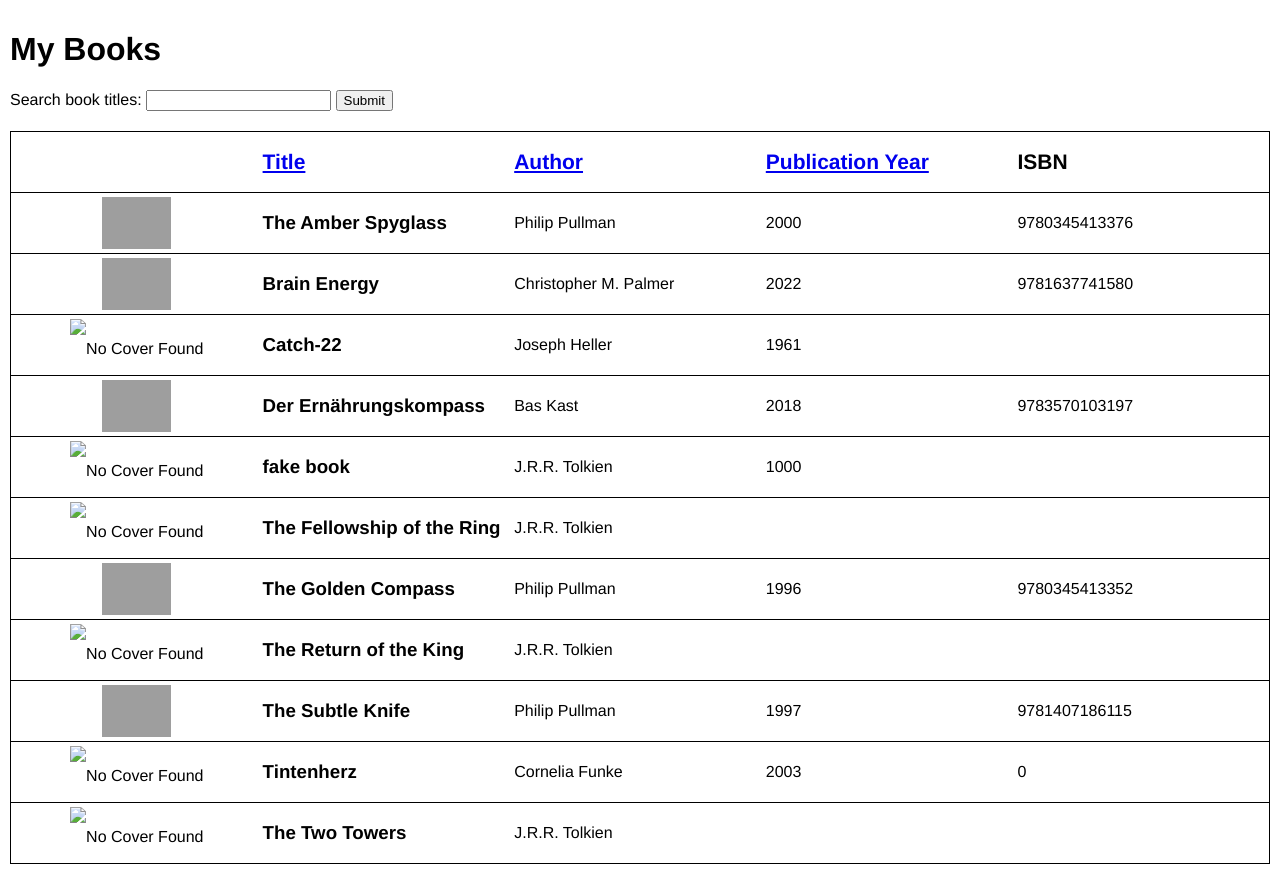
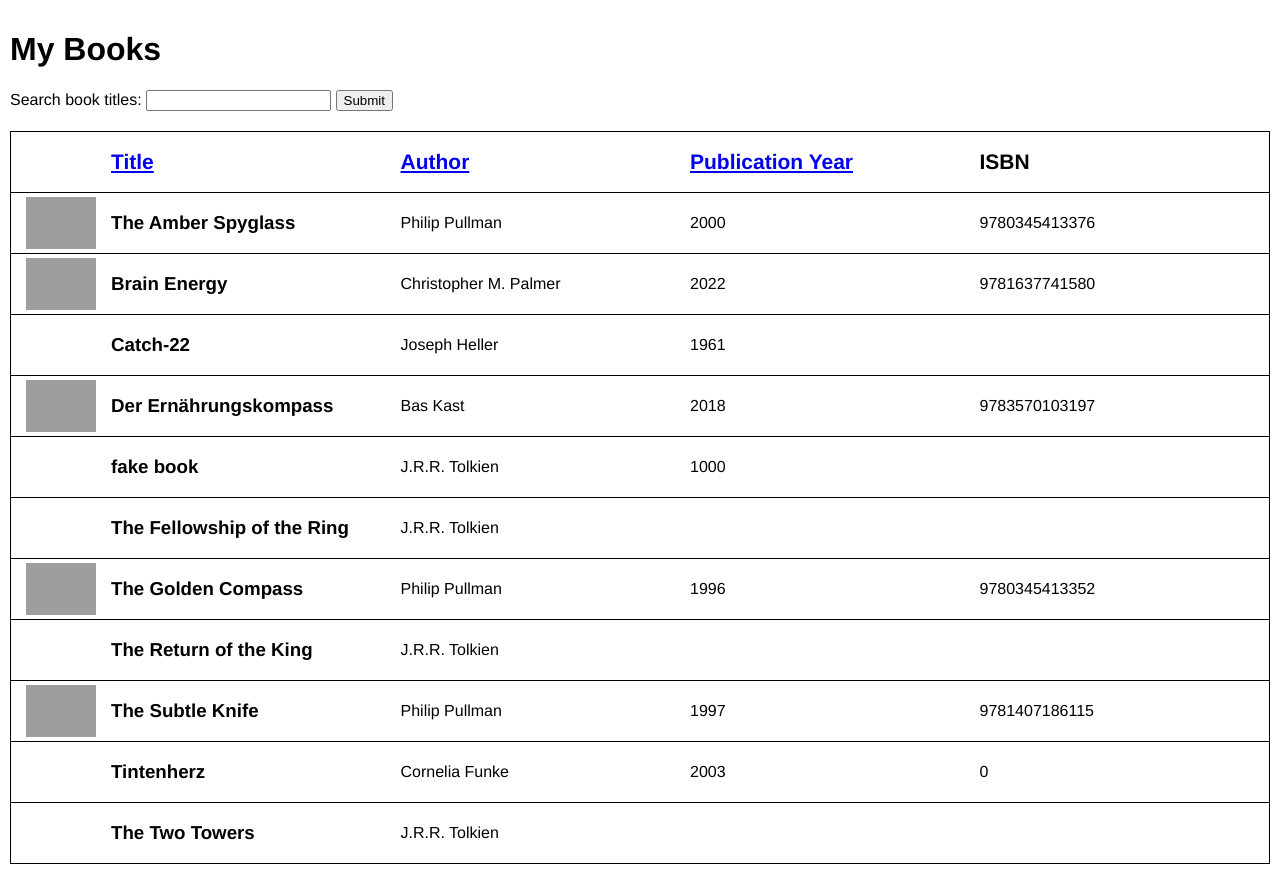
Before and after one commit to tashhhh4/Book-Alchemy, a Flask app: page / in a window 1280 px wide. Run offline with Flask 3, Linux system fonts and the light colour scheme; data comes from the database, SQL or seed files in the repository; grey boxes are pictures that could not be loaded.

Commit message:
Improved book cover column appearance.

```diff
--- a/static/style.css
+++ b/static/style.css
@@ -20,7 +20,7 @@ section {
 
 .book-list {
     display: grid;
-    grid-template-columns: 1fr 1fr 1fr 1fr 1fr;
+    grid-template-columns: 100px 1fr 1fr 1fr 1fr;
     grid-template-rows: 60px;
     border: 0.5px solid black;
     border-top: none;
--- a/templates/home.html
+++ b/templates/home.html
@@ -51,7 +51,13 @@
       {% for book in books %}
       <div class="book-list">
         <div class="cover-img">
-          <img src="{{ book.image }}" alt="No Cover Found">
+          {% if book.image %}
+            <img src="{{ book.image }}" alt="{{ book.title }} - Cover">
+          {% else %}
+            {% if book.isbn %}
+            <span>no cover found</span>
+            {% endif %}
+          {% endif %}
         </div>
         <div>
           <h3>{{ book.title }}</h3>
```
